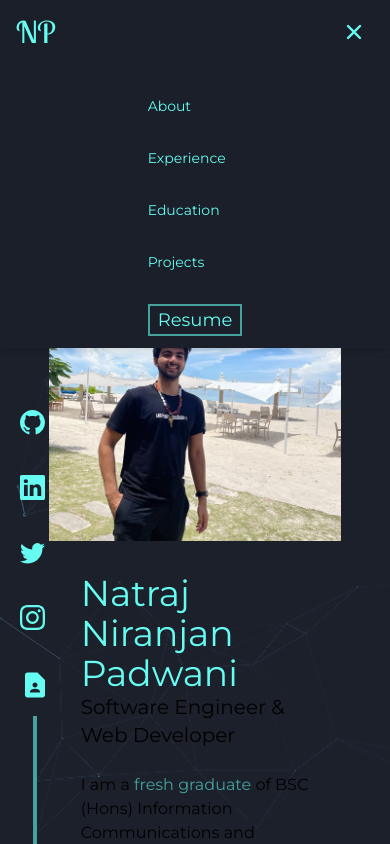
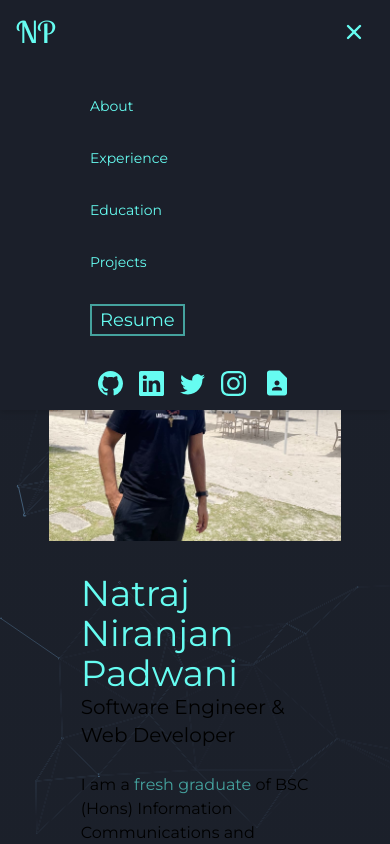
Before and after one commit to NexTronick/my-portfolio-app, a Next.js app: page / in a window 390 px wide. Both pictures are taken after a click on the button 354 px from the left and 32 px from the top of the page. Shown: the top 844 px of the page. Built offline with nearby package versions, Linux system fonts and the light colour scheme; what tw-elements would draw is missing.

Commit message:
Fixed footer and icons section for mobile view

```diff
--- a/app/components/Education.tsx
+++ b/app/components/Education.tsx
@@ -1,7 +1,7 @@
 import data from "../api/Education/data";
 export default function Education() {
   return (
-    <div className="text-gray flex justify-start pl-3 pt-20 w-1/2 mx-auto">
+    <div className="text-gray flex justify-start pl-3 pt-20 w-1/2 mx-auto sm:text-xs">
       <ol className="relative border-l border-gray">
         {data.map((d) => {
           return (
@@ -12,7 +12,9 @@ export default function Education() {
               <time className="mb-1 text-sm  leading-none text-gray-400 dark:text-gray-500">
                 {d.time}
               </time>
-              <h3 className="text-lg font-semibold text-cyan ">{d.title}</h3>
+              <h3 className="text-lg font-semibold text-cyan sm:text-md">
+                {d.title}
+              </h3>
               <h4 className="text-md font-semibold text-gray-100 ">
                 {d.qualification}
               </h4>
--- a/app/components/Footer.tsx
+++ b/app/components/Footer.tsx
@@ -1,7 +1,7 @@
 export default function Footer() {
   return (
-    <footer className="my-5 text-gray">
-      <hr className="my-6 border-gray sm:mx-auto dark:border-gray-700 lg:my-8 mx-auto w-1/2" />
+    <footer className="mt-32 my-5 text-gray mx-auto w-3/4">
+      <hr className="my-6 border-gray sm:mx-auto dark:border-gray-700 lg:my-8 " />
       <span className="block text-sm text-gray-500 sm:text-center dark:text-gray-400 mt-4">
         © 2023{" "}
         <a href="/" className="hover:underline hover:text-white">
--- a/app/components/Icons.tsx
+++ b/app/components/Icons.tsx
@@ -1,8 +1,9 @@
 import { BsTwitter, BsGithub, BsInstagram, BsLinkedin } from "react-icons/bs";
 import { MdContactPage } from "react-icons/md";
+
 export default function Icons() {
   return (
-    <div className="fixed z-30 bottom-0" style={{ left: "5%" }}>
+    <div className={"fixed z-30 bottom-0"} id="d-icons" style={{ left: "5%" }}>
       <div>
         <a
           href="https://github.com/NexTronick"
--- /dev/null
+++ b/app/components/IconsMobile.tsx
@@ -0,0 +1,46 @@
+import { BsTwitter, BsGithub, BsInstagram, BsLinkedin } from "react-icons/bs";
+import { MdContactPage } from "react-icons/md";
+export default function IconsMobile() {
+  return (
+    <div className="" id="m-icons">
+      <a href="https://github.com/NexTronick" target="_blank">
+        <BsGithub
+          size="25"
+          className="inline-block text-cyan hover:text-cyan-dark mx-2 hover:-translate-y-1"
+        />
+      </a>
+      <a
+        href="https://www.linkedin.com/in/natraj-niranjan-padwani-6587b1223/"
+        target="_blank"
+      >
+        <BsLinkedin
+          size="25"
+          className="inline-block text-cyan hover:text-cyan-dark mx-2 hover:-translate-y-1"
+        />
+      </a>
+      <a href="https://twitter.com/PadwaniNatraj" target="_blank">
+        <BsTwitter
+          size="25"
+          className="inline-block text-cyan hover:text-cyan-dark mx-2 hover:-translate-y-1"
+        />
+      </a>
+
+      <a
+        href="https://www.instagram.com/natrajpadwani.develops/"
+        target="_blank"
+      >
+        <BsInstagram
+          size="25"
+          className="inline-block text-cyan hover:text-cyan-dark mx-2 hover:-translate-y-1"
+        />
+      </a>
+
+      <a href="mailto:natrajpadwani.contact@gmail.com">
+        <MdContactPage
+          size="30"
+          className="inline-block text-cyan hover:text-cyan-dark mx-2 hover:-translate-y-1"
+        />
+      </a>
+    </div>
+  );
+}
--- a/app/components/Navigation.tsx
+++ b/app/components/Navigation.tsx
@@ -1,6 +1,7 @@
 "use client";
 import Link from "next/link";
 import { useState } from "react";
+import IconsMobile from "./IconsMobile";
 
 export default function Navigation({ font_lobster_two = "" }) {
   const [navbar, setNavbar] = useState(false);
@@ -109,6 +110,13 @@ export default function Navigation({ font_lobster_two = "" }) {
                       Resume
                     </Link>
                   </li>
+                  {!navbar ? (
+                    ""
+                  ) : (
+                    <li className="">
+                      <IconsMobile />
+                    </li>
+                  )}
                 </ul>
               </div>
             </div>
--- a/app/globals.css
+++ b/app/globals.css
@@ -118,7 +118,24 @@ a {
   color: inherit;
   text-decoration: none;
 }
+#d-icons {
+  visibility: visible;
+}
+#m-icons {
+  visibility: hidden;
+}
 
+@media (max-width: 767px) {
+  #d-icons {
+    visibility: hidden;
+  }
+  #m-icons {
+    visibility: visible;
+  }
+  footer {
+    width: 100vw !important;
+  }
+}
 @media (prefers-color-scheme: dark) {
   html {
     color-scheme: dark;
```
